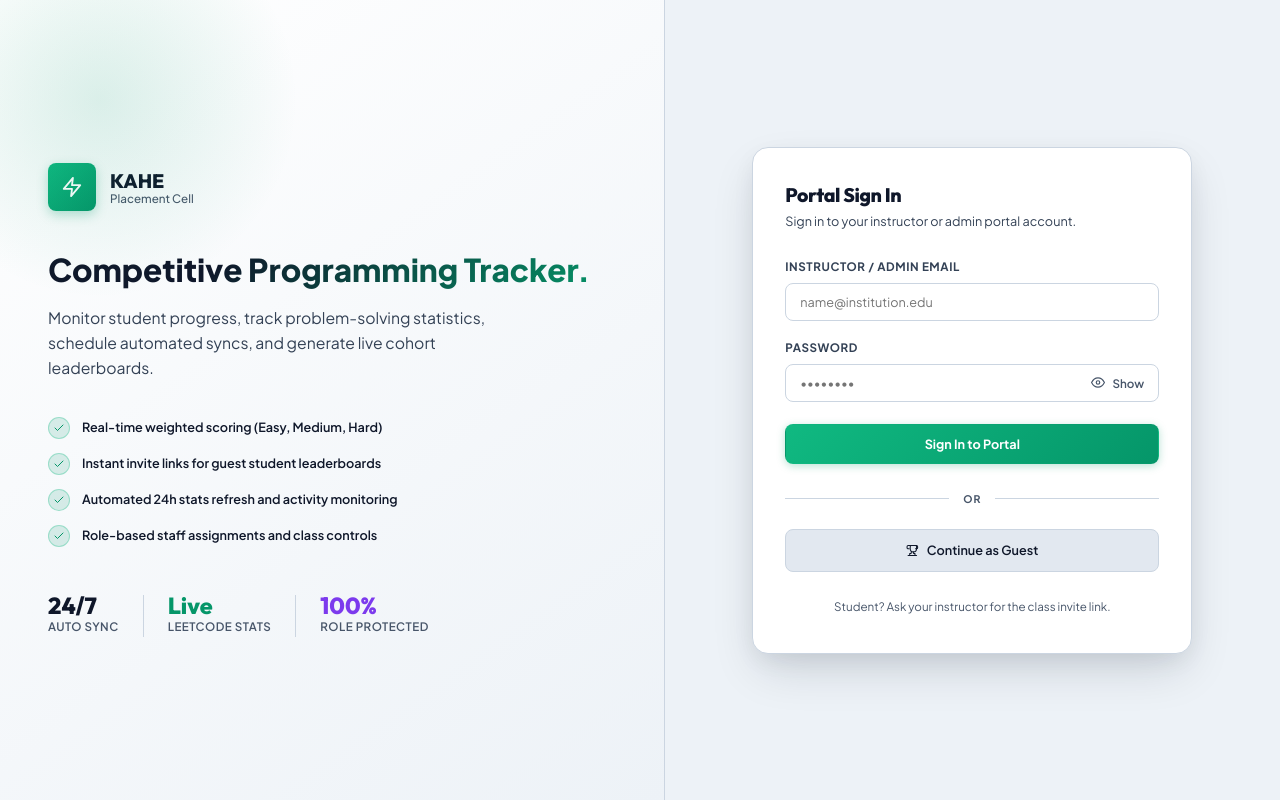
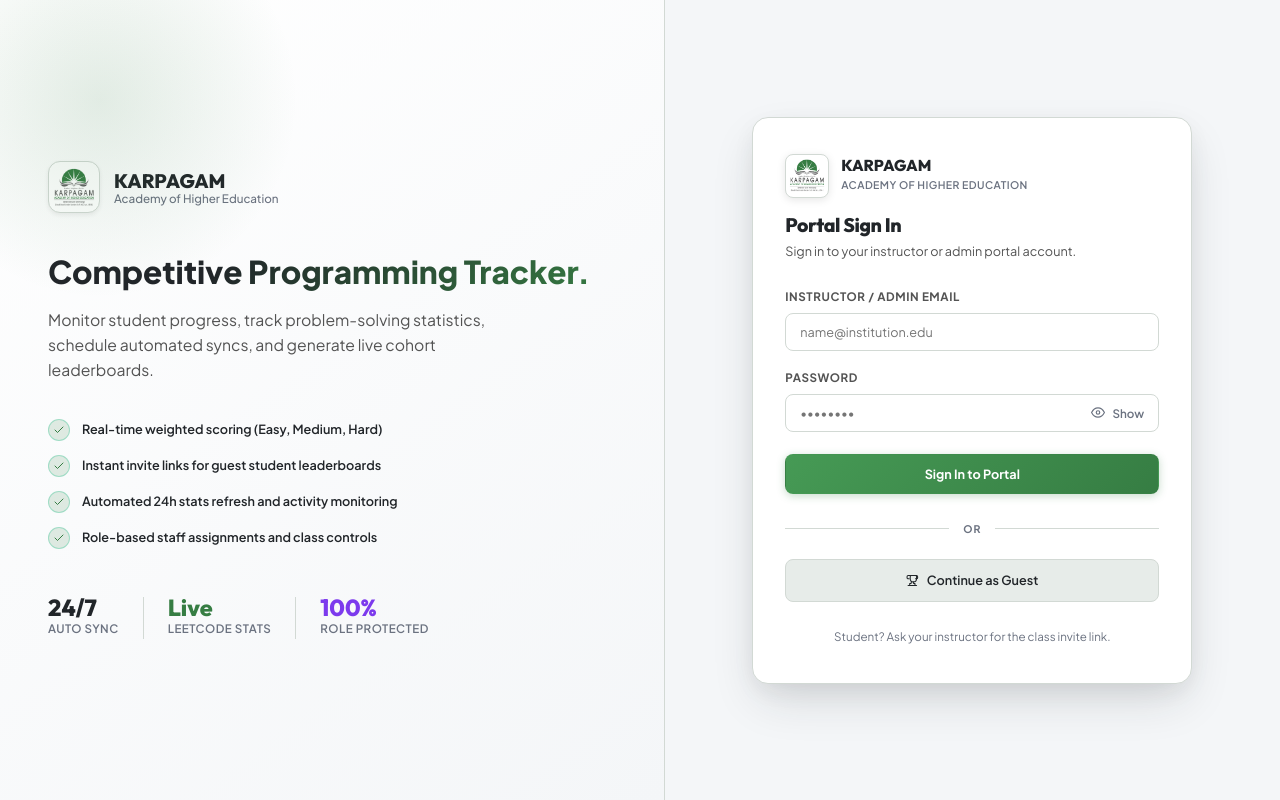
Before and after one commit to PradFr/Leetcode-Leaderboard, a FastAPI app: page /login in a window 1280 px wide. Run offline with FastAPI, Linux system fonts and the light colour scheme.

Commit message:
Add Karpagam branding, custom emerald theme, superadmin privacy isolation, and navigation updates

```diff
--- a/static/css/main.css
+++ b/static/css/main.css
@@ -5,38 +5,38 @@
 
 @import url('https://fonts.googleapis.com/css2?family=JetBrains+Mono:ital,wght@0,400;0,500;0,600;0,700;1,400&family=Outfit:wght@400;500;600;700;800&family=Plus+Jakarta+Sans:wght@300;400;500;600;700;800&display=swap');
 
-/* ─── Tokens (Light Theme Default — High Contrast & Crisp Hierarchy) ─────── */
+/* ─── Tokens (Light Theme Default — Karpagam Green & Charcoal Palette) ─────── */
 :root {
   /* Backgrounds */
-  --bg-canvas:   #edf2f7;
+  --bg-canvas:   #f4f6f8;
   --bg-surface:  #ffffff;
   --bg-card:     #ffffff;
-  --bg-overlay:  #e2e8f0;
+  --bg-overlay:  #e7ece9;
   --bg-input:    #ffffff;
   --bg-elevated: #ffffff;
 
   /* Borders */
-  --border:      #cbd5e1;
-  --border-muted:#e2e8f0;
-  --border-focus:#059669;
+  --border:      #d2d9d4;
+  --border-muted:#e3e8e5;
+  --border-focus:#367d43;
 
-  /* Brand / Accent */
-  --accent:      #059669;
-  --primary:     #059669;
-  --accent-dim:  rgba(5, 150, 105, 0.12);
-  --accent-glow: rgba(5, 150, 105, 0.28);
-  --accent-dark: #047857;
-  --accent-grad: linear-gradient(135deg, #10b981 0%, #059669 100%);
+  /* Brand / Accent — Karpagam University Green & Charcoal */
+  --accent:      #367d43;
+  --primary:     #367d43;
+  --accent-dim:  rgba(54, 125, 67, 0.12);
+  --accent-glow: rgba(54, 125, 67, 0.28);
+  --accent-dark: #275d31;
+  --accent-grad: linear-gradient(135deg, #469a55 0%, #367d43 100%);
 
   /* High-Contrast Typography */
-  --text-primary:   #0f172a; /* Deep Obsidian Slate */
-  --text-secondary: #334155; /* Crisp Slate 700 */
-  --text-muted:     #475569; /* Clear Slate 600 */
+  --text-primary:   #212529; /* Deep Charcoal */
+  --text-secondary: #535353; /* Karpagam Logo Charcoal Gray */
+  --text-muted:     #6b7280;
   --text-inverse:   #ffffff;
 
   /* Status Tokens */
-  --green:   #059669;
-  --green-dim: rgba(5, 150, 105, 0.14);
+  --green:   #367d43;
+  --green-dim: rgba(54, 125, 67, 0.14);
   --red:     #dc2626;
   --red-dim: rgba(220, 38, 38, 0.14);
   --blue:    #2563eb;
@@ -47,7 +47,7 @@
   --amber-dim: rgba(217, 119, 6, 0.14);
 
   /* High-Contrast LeetCode Difficulty */
-  --easy:   #047857;
+  --easy:   #367d43;
   --medium: #b45309;
   --hard:   #b91c1c;
 
@@ -85,12 +85,12 @@
   --r-full: 9999px;
 
   /* Elevation Shadows */
-  --shadow-xs: 0 1px 2px rgba(15, 23, 42, 0.06);
-  --shadow-sm: 0 2px 4px rgba(15, 23, 42, 0.08);
-  --shadow-md: 0 4px 16px -2px rgba(15, 23, 42, 0.1), 0 2px 6px -1px rgba(15, 23, 42, 0.06);
-  --shadow-lg: 0 12px 32px -4px rgba(15, 23, 42, 0.12), 0 4px 12px -2px rgba(15, 23, 42, 0.06);
-  --shadow-xl: 0 20px 48px -8px rgba(15, 23, 42, 0.16), 0 8px 24px -4px rgba(15, 23, 42, 0.08);
-  --shadow-card: 0 1px 3px rgba(15, 23, 42, 0.08), 0 1px 2px -1px rgba(15, 23, 42, 0.04), 0 0 0 1px var(--border);
+  --shadow-xs: 0 1px 2px rgba(33, 37, 41, 0.06);
+  --shadow-sm: 0 2px 4px rgba(33, 37, 41, 0.08);
+  --shadow-md: 0 4px 16px -2px rgba(33, 37, 41, 0.1), 0 2px 6px -1px rgba(33, 37, 41, 0.06);
+  --shadow-lg: 0 12px 32px -4px rgba(33, 37, 41, 0.12), 0 4px 12px -2px rgba(33, 37, 41, 0.06);
+  --shadow-xl: 0 20px 48px -8px rgba(33, 37, 41, 0.16), 0 8px 24px -4px rgba(33, 37, 41, 0.08);
+  --shadow-card: 0 1px 3px rgba(33, 37, 41, 0.08), 0 1px 2px -1px rgba(33, 37, 41, 0.04), 0 0 0 1px var(--border);
   --shadow-glow: 0 0 24px var(--accent-glow);
   --shadow-accent: 0 0 0 3px var(--accent-glow);
 
@@ -269,24 +269,57 @@ a:hover {
   flex-shrink: 0;
 }
 
+.brand-logo-box {
+  width: 44px;
+  height: 44px;
+  border-radius: var(--r-sm);
+  background: #ffffff;
+  display: flex;
+  align-items: center;
+  justify-content: center;
+  padding: 3px;
+  box-shadow: 0 2px 8px rgba(0, 0, 0, 0.1);
+  border: 1px solid var(--border);
+  flex-shrink: 0;
+  overflow: hidden;
+  transition: transform var(--t-fast), box-shadow var(--t-fast);
+}
+
+.brand-logo-box:hover {
+  transform: scale(1.04);
+  box-shadow: 0 4px 14px var(--accent-glow);
+}
+
+.brand-logo-img {
+  width: 100%;
+  height: 100%;
+  object-fit: contain;
+  display: block;
+}
+
 .brand-info {
   line-height: 1.2;
+  min-width: 0;
+  flex: 1;
 }
 
 .brand-title {
   font-family: var(--font-display);
   font-size: var(--text-md);
   font-weight: 800;
-  letter-spacing: -0.02em;
+  letter-spacing: -0.01em;
   color: var(--text-primary);
+  white-space: nowrap;
 }
 
 .brand-subtitle {
-  font-size: var(--text-2xs);
-  font-weight: 600;
+  font-size: 0.65rem;
+  font-weight: 700;
   text-transform: uppercase;
-  letter-spacing: 0.08em;
+  letter-spacing: 0.02em;
   color: var(--text-muted);
+  white-space: nowrap;
+  display: block;
 }
 
 .sidebar-nav {
--- a/templates/admin/staff.html
+++ b/templates/admin/staff.html
@@ -143,10 +143,8 @@
         <div class="form-group" style="margin:0;">
           <label class="form-label" for="add-staff-role">Role *</label>
           <select id="add-staff-role" class="form-control" name="role" required>
-            <option value="staff" selected>Staff Member (Scoped to assigned classes)</option>
-            {% if is_superadmin %}
-            <option value="superadmin">Super Admin (Full institute access)</option>
-            {% endif %}
+            <option value="staff" selected>Staff / Faculty (Scoped to assigned classes)</option>
+            <option value="admin">Class Admin (Full class management)</option>
           </select>
         </div>
 
--- a/templates/components/icons.html
+++ b/templates/components/icons.html
@@ -187,6 +187,11 @@
 <svg class="svg-icon {{ extra_class }}" width="{{ size }}" height="{{ size }}" viewBox="0 0 24 24" fill="none" stroke="currentColor" stroke-width="2" stroke-linecap="round" stroke-linejoin="round" aria-hidden="true">
   <polygon points="12 2 15.09 8.26 22 9.27 17 14.14 18.18 21.02 12 17.77 5.82 21.02 7 14.14 2 9.27 8.91 8.26 12 2"></polygon>
 </svg>
+{% elif name in ["arrow-left", "back", "chevron-left"] %}
+<svg class="svg-icon {{ extra_class }}" width="{{ size }}" height="{{ size }}" viewBox="0 0 24 24" fill="none" stroke="currentColor" stroke-width="2" stroke-linecap="round" stroke-linejoin="round" aria-hidden="true">
+  <line x1="19" y1="12" x2="5" y2="12"></line>
+  <polyline points="12 19 5 12 12 5"></polyline>
+</svg>
 {% elif name in ["filter"] %}
 <svg class="svg-icon {{ extra_class }}" width="{{ size }}" height="{{ size }}" viewBox="0 0 24 24" fill="none" stroke="currentColor" stroke-width="2" stroke-linecap="round" stroke-linejoin="round" aria-hidden="true">
   <polygon points="22 3 2 3 10 12.46 10 19 14 21 14 12.46 22 3"></polygon>
--- a/templates/join.html
+++ b/templates/join.html
@@ -17,8 +17,8 @@
     </div>
   {% else %}
     <div style="text-align: center; margin-bottom: 24px;">
-      <div class="stat-icon" style="width: 48px; height: 48px; background: var(--accent-dim); color: var(--accent); margin: 0 auto 12px auto;">
-        {{ icon('classes', size="24px") }}
+      <div class="brand-logo-box" style="width: 58px; height: 58px; margin: 0 auto 12px auto; padding: 4px; border-radius: var(--r-md); box-shadow: var(--shadow-sm);">
+        <img src="/static/logo.png" alt="Karpagam Logo" class="brand-logo-img">
       </div>
       <h1 class="page-title" style="font-size: var(--text-xl); margin-bottom: 6px;">Join {{ cls.name }}</h1>
       <p style="color: var(--text-secondary); font-size: var(--text-xs);">Enter your academic registration details to join the live cohort leaderboard.</p>
--- a/templates/login.html
+++ b/templates/login.html
@@ -4,13 +4,13 @@
 <head>
   <meta charset="UTF-8">
   <meta name="viewport" content="width=device-width, initial-scale=1.0">
-  <title>Portal Sign In — KAHE Placement Cell</title>
-  <meta name="description" content="Sign in to your KAHE Placement Cell leaderboard portal">
+  <title>Portal Sign In — Karpagam Academy of Higher Education</title>
+  <meta name="description" content="Sign in to your Karpagam Academy of Higher Education placement leaderboard portal">
   <link rel="preconnect" href="https://fonts.googleapis.com">
   <link rel="preconnect" href="https://fonts.gstatic.com" crossorigin>
   <link href="https://fonts.googleapis.com/css2?family=JetBrains+Mono:ital,wght@0,400;0,500;0,600;0,700;1,400&family=Outfit:wght@400;500;600;700;800&family=Plus+Jakarta+Sans:wght@300;400;500;600;700;800&display=swap" rel="stylesheet">
-  <link rel="stylesheet" href="/static/css/main.css?v=4">
-  <link rel="icon" href="/static/logo.jpg">
+  <link rel="stylesheet" href="/static/css/main.css?v=6">
+  <link rel="icon" href="/static/logo.png">
   <script>
     if (localStorage.getItem('theme') === 'dark') {
       document.documentElement.setAttribute('data-theme', 'dark');
@@ -23,12 +23,12 @@
   <!-- Hero Panel -->
   <div class="auth-hero">
     <div class="auth-hero-logo">
-      <div class="brand-icon-box">
-        {{ icon('lightning', size="22px") }}
+      <div class="brand-logo-box" style="width: 52px; height: 52px; padding: 4px; border-radius: var(--r-md); box-shadow: var(--shadow-sm);">
+        <img src="/static/logo.png" alt="Karpagam Academy of Higher Education" class="brand-logo-img">
       </div>
       <div class="brand-name">
-        KAHE
-        <span>Placement Cell</span>
+        KARPAGAM
+        <span>Academy of Higher Education</span>
       </div>
     </div>
 
@@ -76,6 +76,15 @@
   <div class="auth-panel">
     <div class="auth-box">
       <div style="margin-bottom: 24px;">
+        <div style="display: flex; align-items: center; gap: 12px; margin-bottom: 16px;">
+          <div class="brand-logo-box" style="width: 44px; height: 44px; padding: 3px;">
+            <img src="/static/logo.png" alt="Karpagam Logo" class="brand-logo-img">
+          </div>
+          <div>
+            <div style="font-family: var(--font-display); font-size: var(--text-md); font-weight: 800; color: var(--text-primary); line-height: 1.2;">KARPAGAM</div>
+            <div style="font-size: var(--text-2xs); font-weight: 600; text-transform: uppercase; color: var(--text-muted); letter-spacing: 0.04em;">Academy of Higher Education</div>
+          </div>
+        </div>
         <h1 style="font-family:var(--font-display); font-size: var(--text-xl); font-weight: 800; margin-bottom: 6px; letter-spacing: -0.02em;">Portal Sign In</h1>
         <p style="color: var(--text-secondary); font-size: var(--text-sm);">Sign in to your instructor or admin portal account.</p>
       </div>
@@ -133,6 +142,6 @@
   </div>
 </div>
 
-<script src="/static/js/app.js?v=4"></script>
+<script src="/static/js/app.js?v=5"></script>
 </body>
 </html>
```
Also changed, not shown: other parts of static/css/main.css (+30 -26 lines), auth.py (+24 -11 lines), routers/admin_routes.py (+28 -25 lines), static/js/app.js (+49 -6 lines), templates/base.html (+8 -8 lines), templates/public_views/leaderboard.html (+23 -1 lines), static/logo.jpg, static/logo.png (added).
